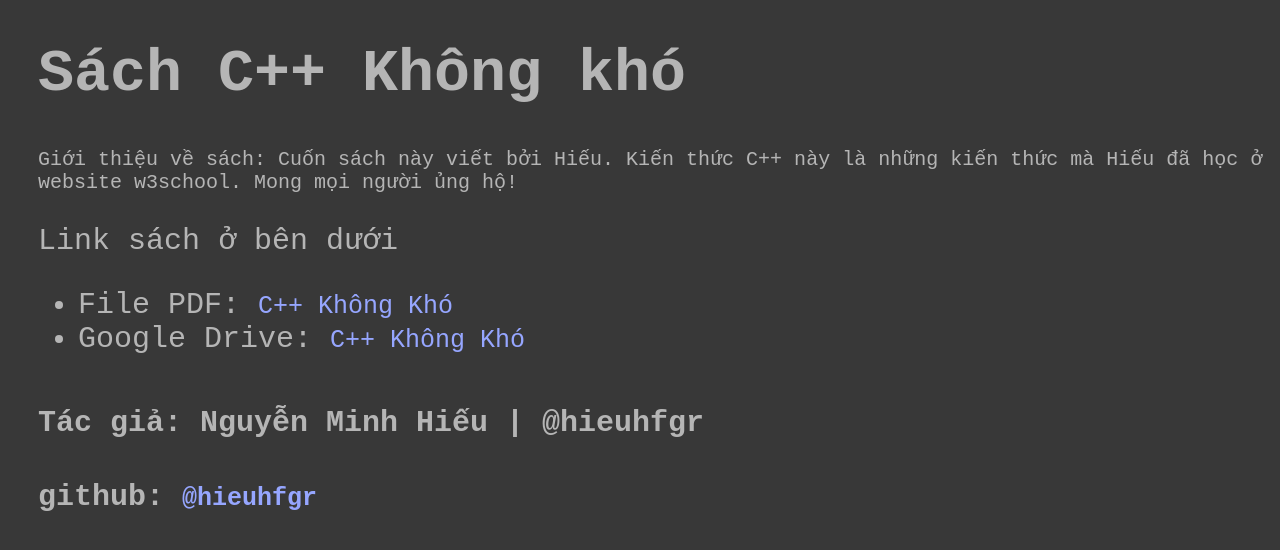
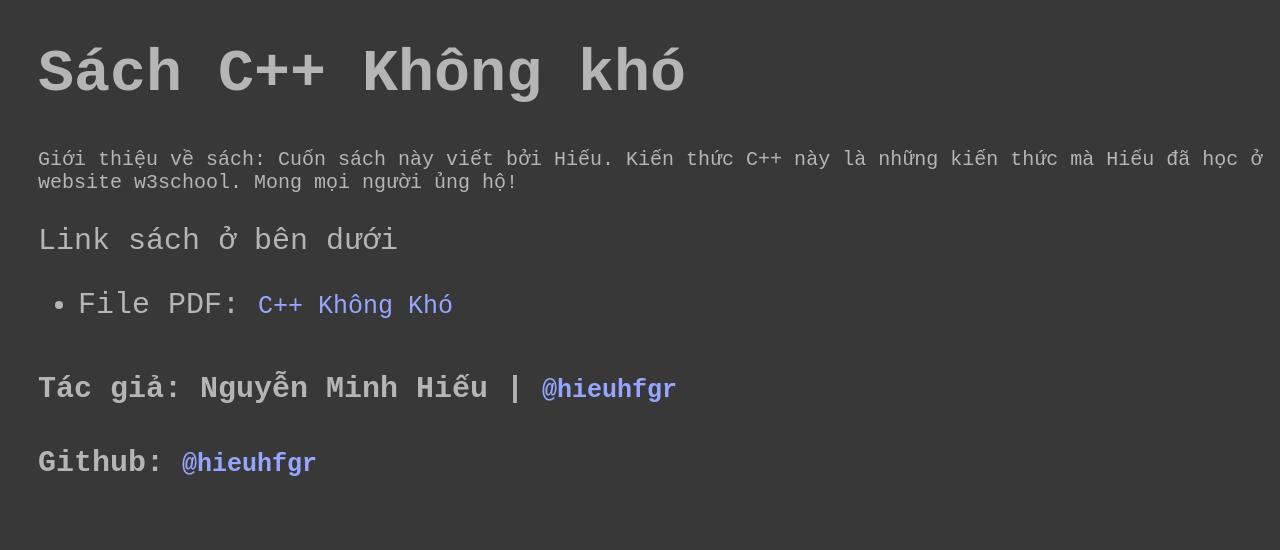
Before and after one commit to hieuhfgr/cpp-khong-kho, a plain HTML site: page index.html in a window 1280 px wide. Drawn offline with Linux system fonts and the light colour scheme.

Commit message:
Update index.html

```diff
--- a/index.html
+++ b/index.html
@@ -12,14 +12,12 @@
       <p>Link sách ở bên dưới</p>
       <ul>
         <li>File PDF: <a href="./cpp_khong_kho.pdf", target="_blank">C++ Không Khó</a></li>
-        <li>Google Drive: <a href="https://drive.google.com/file/d/1zIAVoyllSealaLu92u1grkXWvbnSAVut/view?fbclid=IwAR327DuVvsXZLfpPbqUeRoH9YKzFhYEWLUAZ0HuG7-lHSS_JraEjHboXyJw", target="_blank">C++ Không Khó</a></li>
       </ul>
     </div>
 
     <div class="tac_gia">
-      <h4>Tác giả: Nguyễn Minh Hiếu | @hieuhfgr</h4>
-      <h4>github: <a href="https://github.com/hieuhfgr", target="_blank">@hieuhfgr</a></h4>
+      <h4>Tác giả: Nguyễn Minh Hiếu | <a href="https://hieuhfgr.github.io/my-info/">@hieuhfgr</a></h4>
+      <h4>Github: <a href="https://github.com/hieuhfgr", target="_blank">@hieuhfgr</a></h4>
     </div>
-
   </body>
 </html>
```
